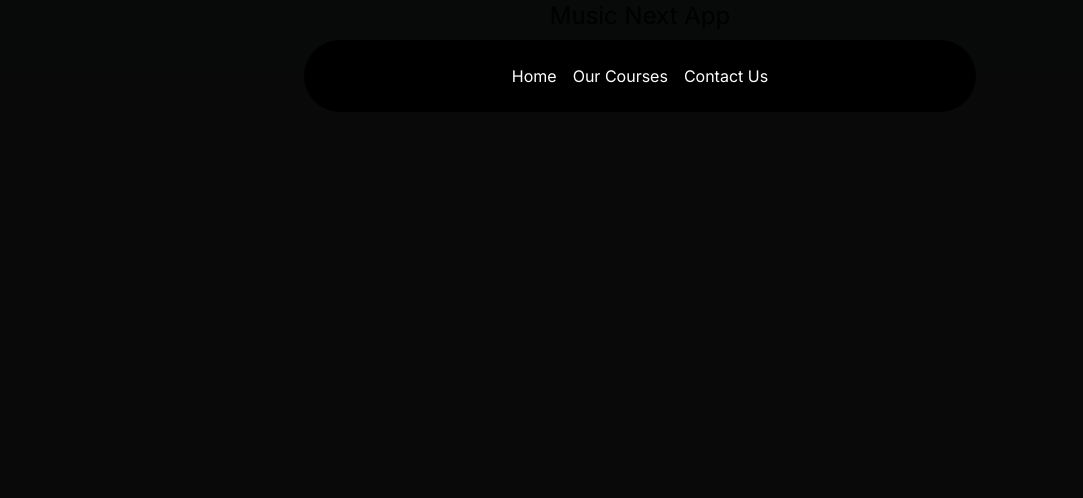
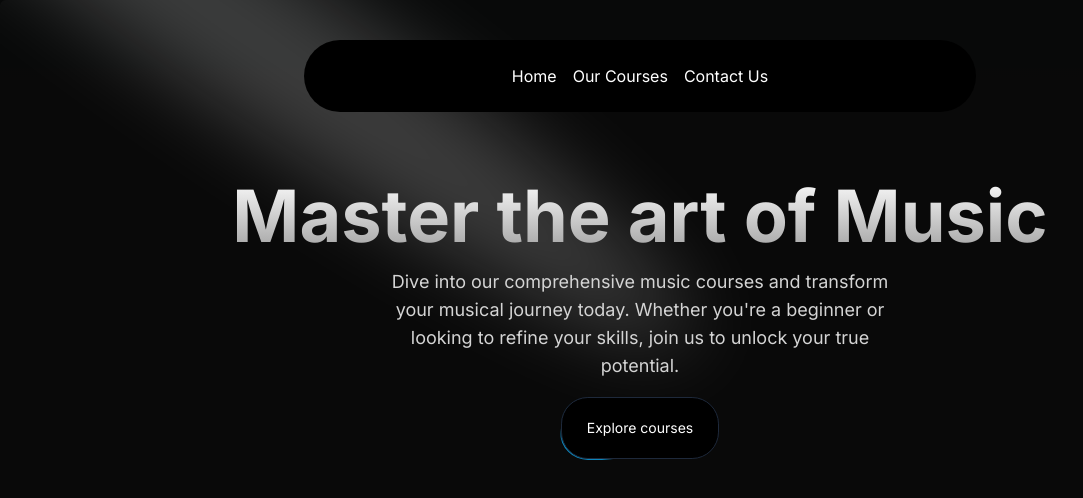
Before and after one commit to TheNikhilChauhan/Project-with-NextJs, a Next.js app: page / in a window 1280 px wide. Shown: the top 498 px of the page, without its empty margins (0-1083 px from the left). Built offline with nearby package versions, Linux system fonts and the light colour scheme.

Commit message:
solving hero section: spotlight and moving border

```diff
--- a/src/app/page.tsx
+++ b/src/app/page.tsx
@@ -1,9 +1,10 @@
+import HeroSection from "@/components/HeroSection";
 import React from "react";
 
 const Home = () => {
   return (
     <main className="min-h-screen bg-black/[0.96] antialiased bg-grid-white/[0.02]">
-      <div className="text-2xl text-center">Music Next App</div>
+      <HeroSection />
     </main>
   );
 };
--- /dev/null
+++ b/src/components/HeroSection.tsx
@@ -0,0 +1,38 @@
+import Link from "next/link";
+import React from "react";
+import { Spotlight } from "./ui/Spotlight";
+import { Button } from "./ui/moving-border";
+
+const HeroSection = () => {
+  return (
+    <div className="h-auto md:h-[40rem] w-full rounded-md flex flex-col items-center justify-center relative overflow-hidden mx-auto py-10 md:py-0">
+      <Spotlight
+        className="-top-40 left-0 md:left-60 md:-top-20"
+        fill="white"
+      />
+      <div className="p-4 relative z-10 w-full text-center ">
+        <h1 className="mt-20 md:mt-0 text-4xl md:text-7xl font-bold bg-clip-text text-transparent bg-gradient-to-b from-neutral-50 to-neutral-400">
+          Master the art of Music
+        </h1>
+        <p className="mt-4 font-normal text-base md:text-lg text-neutral-300 max-w-lg mx-auto">
+          Dive into our comprehensive music courses and transform your musical
+          journey today. Whether you&apos;re a beginner or looking to refine
+          your skills, join us to unlock your true potential.
+        </p>
+
+        <div className="mt-4">
+          <Link href={"/courses"}>
+            <Button
+              borderRadius="1.75rem"
+              className="bg-white dark:bg-black text-black dark:text-white border-neutral-200 dark:border-slate-800"
+            >
+              Explore courses
+            </Button>
+          </Link>
+        </div>
+      </div>
+    </div>
+  );
+};
+
+export default HeroSection;
--- /dev/null
+++ b/src/components/ui/Spotlight.tsx
@@ -0,0 +1,56 @@
+import React from "react";
+import { cn } from "@/utils/cn";
+
+type SpotlightProps = {
+  className?: string;
+  fill?: string;
+};
+
+export const Spotlight = ({ className, fill }: SpotlightProps) => {
+  return (
+    <svg
+      className={cn(
+        "animate-spotlight pointer-events-none absolute z-[1]  h-[169%] w-[138%] lg:w-[84%] opacity-0",
+        className
+      )}
+      xmlns="http://www.w3.org/2000/svg"
+      viewBox="0 0 3787 2842"
+      fill="none"
+    >
+      <g filter="url(#filter)">
+        <ellipse
+          cx="1924.71"
+          cy="273.501"
+          rx="1924.71"
+          ry="273.501"
+          transform="matrix(-0.822377 -0.568943 -0.568943 0.822377 3631.88 2291.09)"
+          fill={fill || "white"}
+          fillOpacity="0.21"
+        ></ellipse>
+      </g>
+      <defs>
+        <filter
+          id="filter"
+          x="0.860352"
+          y="0.838989"
+          width="3785.16"
+          height="2840.26"
+          filterUnits="userSpaceOnUse"
+          colorInterpolationFilters="sRGB"
+        >
+          <feFlood floodOpacity="0" result="BackgroundImageFix"></feFlood>
+          <feBlend
+            mode="normal"
+            in="SourceGraphic"
+            in2="BackgroundImageFix"
+            result="shape"
+          ></feBlend>
+          <feGaussianBlur
+            stdDeviation="151"
+            result="effect1_foregroundBlur_1065_8"
+          ></feGaussianBlur>
+        </filter>
+      </defs>
+    </svg>
+  );
+};
--- /dev/null
+++ b/src/components/ui/moving-border.tsx
@@ -0,0 +1,139 @@
+"use client";
+import React from "react";
+import {
+  motion,
+  useAnimationFrame,
+  useMotionTemplate,
+  useMotionValue,
+  useTransform,
+} from "framer-motion";
+import { useRef } from "react";
+import { cn } from "@/utils/cn";
+
+export function Button({
+  borderRadius = "1.75rem",
+  children,
+  as: Component = "button",
+  containerClassName,
+  borderClassName,
+  duration,
+  className,
+  ...otherProps
+}: {
+  borderRadius?: string;
+  children: React.ReactNode;
+  as?: any;
+  containerClassName?: string;
+  borderClassName?: string;
+  duration?: number;
+  className?: string;
+  [key: string]: any;
+}) {
+  return (
+    <Component
+      className={cn(
+        "bg-transparent relative text-xl  h-16 w-40 p-[1px] overflow-hidden ",
+        containerClassName
+      )}
+      style={{
+        borderRadius: borderRadius,
+      }}
+      {...otherProps}
+    >
+      <div
+        className="absolute inset-0"
+        style={{ borderRadius: `calc(${borderRadius} * 0.96)` }}
+      >
+        <MovingBorder duration={duration} rx="30%" ry="30%">
+          <div
+            className={cn(
+              "h-20 w-20 opacity-[0.8] bg-[radial-gradient(var(--sky-500)_40%,transparent_60%)]",
+              borderClassName
+            )}
+          />
+        </MovingBorder>
+      </div>
+
+      <div
+        className={cn(
+          "relative bg-slate-900/[0.8] border border-slate-800 backdrop-blur-xl text-white flex items-center justify-center w-full h-full text-sm antialiased",
+          className
+        )}
+        style={{
+          borderRadius: `calc(${borderRadius} * 0.96)`,
+        }}
+      >
+        {children}
+      </div>
+    </Component>
+  );
+}
+
+export const MovingBorder = ({
+  children,
+  duration = 2000,
+  rx,
+  ry,
+  ...otherProps
+}: {
+  children: React.ReactNode;
+  duration?: number;
+  rx?: string;
+  ry?: string;
+  [key: string]: any;
+}) => {
+  const pathRef = useRef<any>();
+  const progress = useMotionValue<number>(0);
+
+  useAnimationFrame((time) => {
+    const length = pathRef.current?.getTotalLength();
+    if (length) {
+      const pxPerMillisecond = length / duration;
+      progress.set((time * pxPerMillisecond) % length);
+    }
+  });
+
+  const x = useTransform(
+    progress,
+    (val) => pathRef.current?.getPointAtLength(val).x
+  );
+  const y = useTransform(
+    progress,
+    (val) => pathRef.current?.getPointAtLength(val).y
+  );
+
+  const transform = useMotionTemplate`translateX(${x}px) translateY(${y}px) translateX(-50%) translateY(-50%)`;
+
+  return (
+    <>
+      <svg
+        xmlns="http://www.w3.org/2000/svg"
+        preserveAspectRatio="none"
+        className="absolute h-full w-full"
+        width="100%"
+        height="100%"
+        {...otherProps}
+      >
+        <rect
+          fill="none"
+          width="100%"
+          height="100%"
+          rx={rx}
+          ry={ry}
+          ref={pathRef}
+        />
+      </svg>
+      <motion.div
+        style={{
+          position: "absolute",
+          top: 0,
+          left: 0,
+          display: "inline-block",
+          transform,
+        }}
+      >
+        {children}
+      </motion.div>
+    </>
+  );
+};
--- a/tailwind.config.ts
+++ b/tailwind.config.ts
@@ -1,4 +1,8 @@
 import type { Config } from "tailwindcss";
+const colors = require("tailwindcss/colors");
+const {
+  default: flattenColorPalette,
+} = require("tailwindcss/lib/util/flattenColorPalette");
 
 const config: Config = {
   content: [
@@ -14,8 +18,36 @@
         "gradient-conic":
           "conic-gradient(from 180deg at 50% 50%, var(--tw-gradient-stops))",
       },
+      animation: {
+        spotlight: "spotlight 2s ease .75s 1 forwards",
+      },
+      keyframes: {
+        spotlight: {
+          "0%": {
+            opacity: "0",
+            transform: "translate(-72%, -62%) scale(0.5)",
+          },
+          "100%": {
+            opacity: "1",
+            transform: "translate(-50%,-40%) scale(1)",
+          },
+        },
+      },
     },
   },
-  plugins: [],
+  plugins: [addVariablesForColors],
 };
+
+// This plugin adds each Tailwind color as a global CSS variable, e.g. var(--gray-200).
+function addVariablesForColors({ addBase, theme }: any) {
+  let allColors = flattenColorPalette(theme("colors"));
+  let newVars = Object.fromEntries(
+    Object.entries(allColors).map(([key, val]) => [`--${key}`, val])
+  );
+
+  addBase({
+    ":root": newVars,
+  });
+}
+
 export default config;
```
